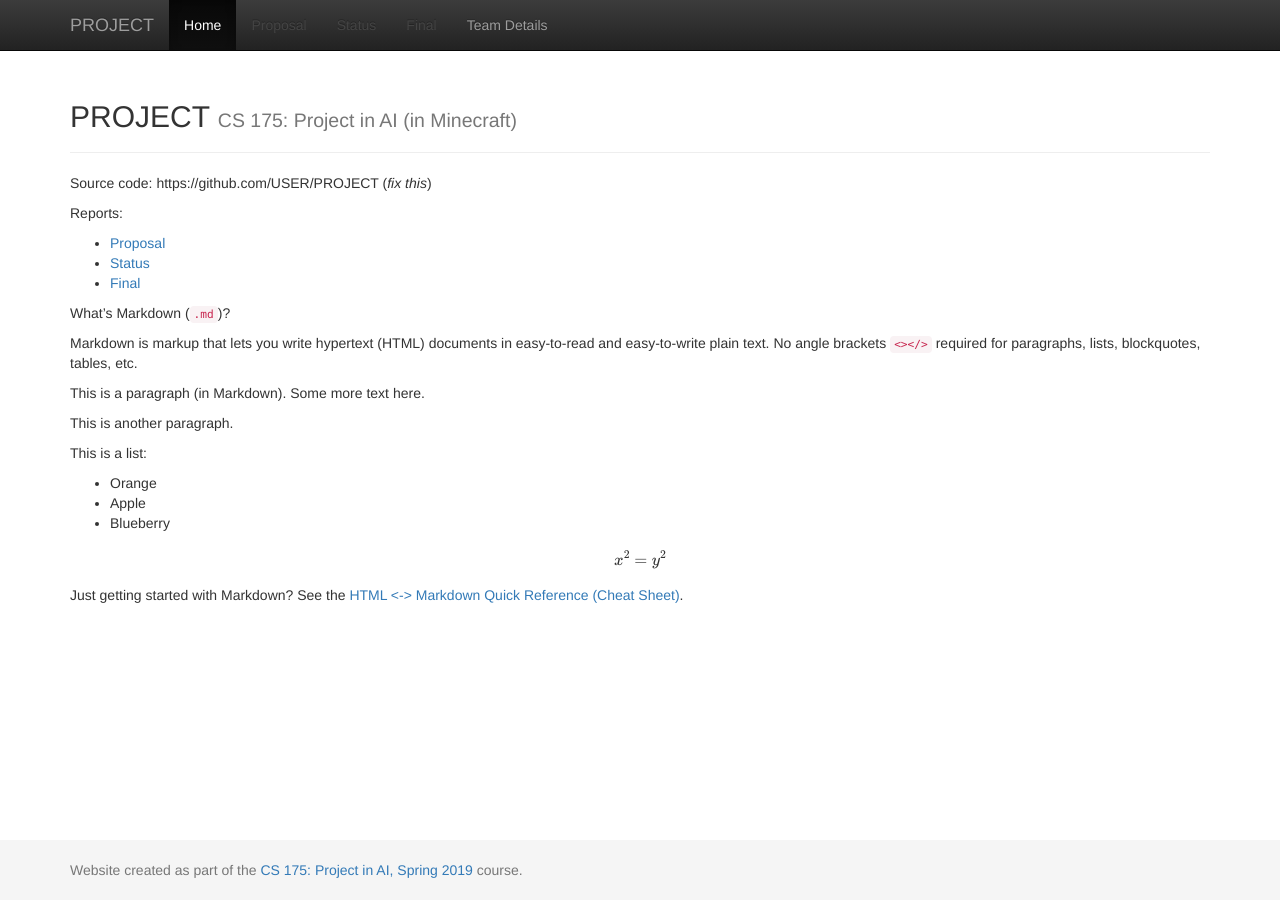
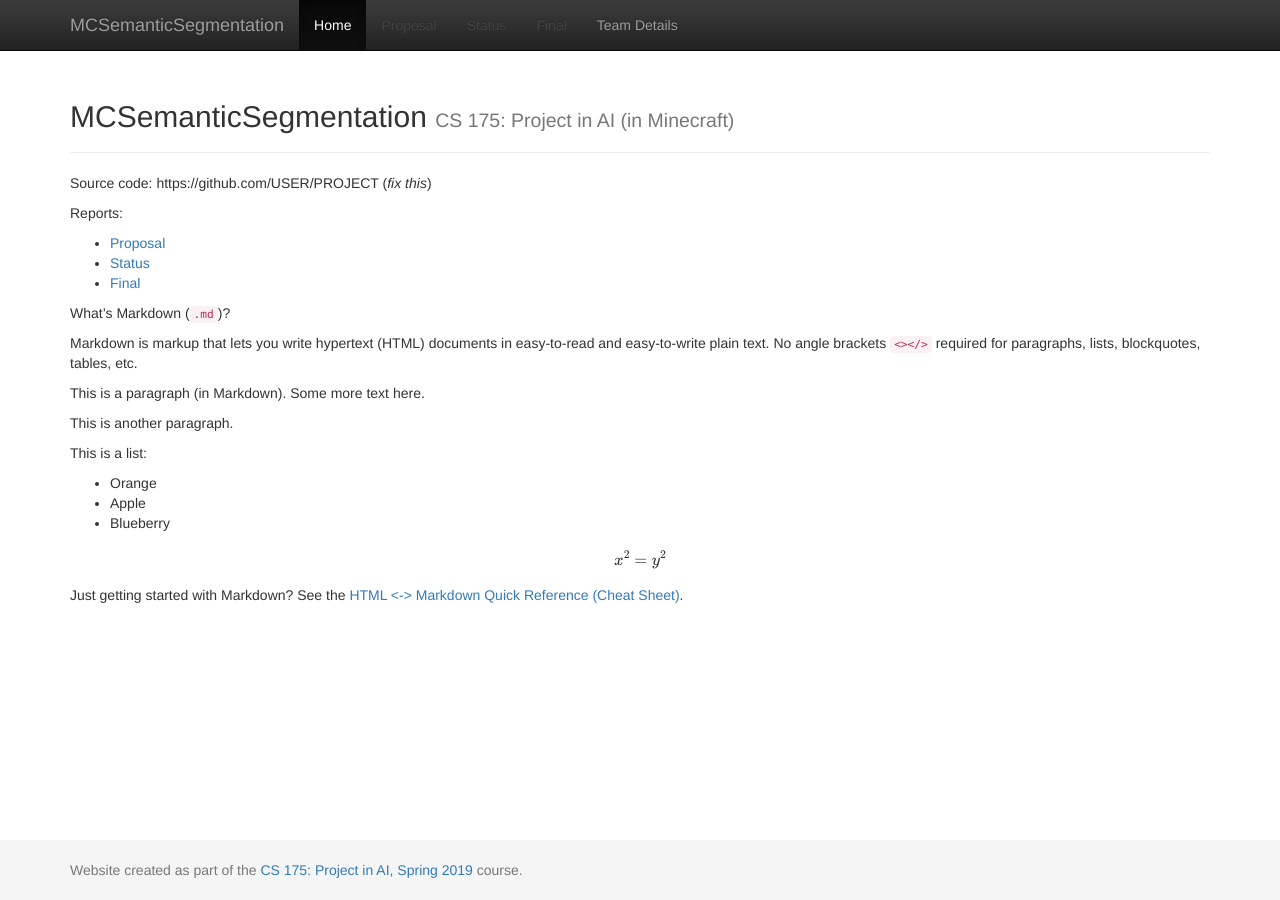
Before and after one commit to KevinJChen/MCSemanticSegmentation, a Jekyll site: the page built from docs/index.md, in a window 1280 px wide. Built offline with Jekyll 4.4.1, drawn with Linux system fonts in a browser that asks for light colours; formulas are drawn with MathJax 3.

Commit message:
Update _config.yml

```diff
--- a/docs/_config.yml
+++ b/docs/_config.yml
@@ -1,7 +1,7 @@
 ###########
 # site.title
 
-title:    'PROJECT'
+title:    'MCSemanticSegmentation'
 subtitle: 'CS 175: Project in AI (in Minecraft)'
 
 
```
